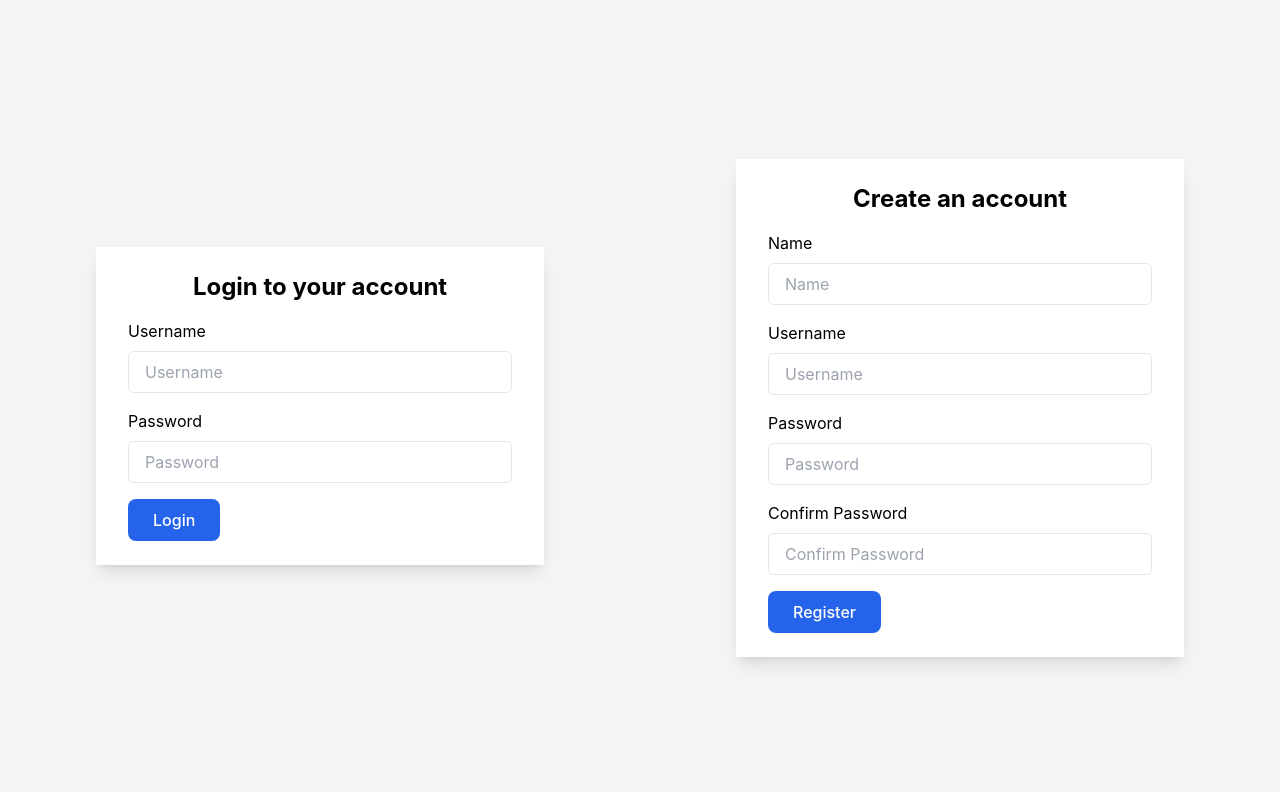
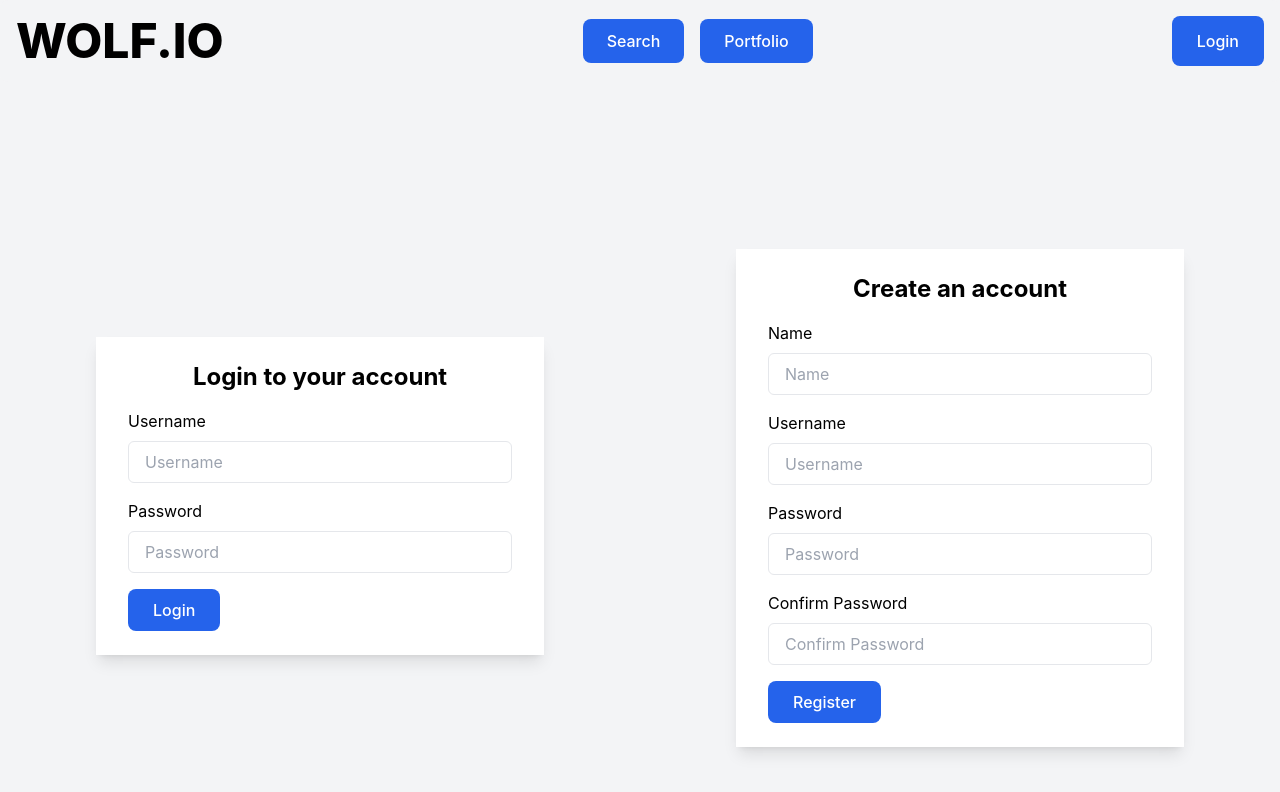
Before and after one commit to KDeLaria/stock-portfolio-app, a React (Vite) app in the folder client/: page /login in a window 1280 px wide. Shown: the top 792 px of the page. Built offline with nearby package versions, Linux system fonts and the light colour scheme; what igniteui-react-charts would draw is missing.

Commit message:
Adding nav links to header

```diff
--- a/client/src/components/home/header.jsx
+++ b/client/src/components/home/header.jsx
@@ -1,10 +1,12 @@
 import React, { useState } from 'react';
-import { useNavigate } from 'react-router-dom';
+import { useNavigate, Link } from 'react-router-dom';
 import {useAuth} from "../../utils/Auth";
 
 const Header = () => {
   const navigate = useNavigate(); // Initialize useNavigate
   const {loggedIn, logout, name}  = useAuth();
+
+
   // Function to handle login button click
   const handleLoginClick = () => {
     if (loggedIn) {
@@ -14,20 +16,28 @@ const Header = () => {
     navigate('/login'); // Navigate to the login page
   }
   };
+
+  // Function to navigate back home when WOLF.IO is clicked
+  const navigateHome = () => {
+    navigate('/'); // Navigate to the home page
+  };
+
   return (
     <header className="flex justify-between items-center mb-2 p-4 bg-gray-100 rounded-lg">
-      <h1 className="text-5xl font-extrabold">WOLF.IO</h1>
+      <h1 className="text-5xl font-extrabold" onClick={navigateHome} style={{cursor: 'pointer'}}>WOLF.IO</h1>
       <nav>
-        {/* Add navigation links if needed */}
+        <ul className="flex space-x-4">
+          <li><Link to="/search" className="py-3 px-6 bg-blue-600 text-white rounded-lg hover:bg-blue-800 transition-colors duration-300">Search</Link></li>
+          <li><Link to="/portfolio" className="py-3 px-6 bg-blue-600 text-white rounded-lg hover:bg-blue-800 transition-colors duration-300">Portfolio</Link></li>
+        </ul>
       </nav>
       {loggedIn && (<span>Welcome {name},</span>)}
       <button
         className="py-3 px-6 bg-blue-600 text-white rounded-lg hover:bg-blue-800 transition-colors duration-300"
-        onClick={handleLoginClick} // Add the click handler here
+        onClick={handleLoginClick}
       >
-        {loggedIn ? (<span>Logout</span>) : (<span>Login</span>)}
+        {loggedIn ? 'Logout' : 'Login'}
       </button>
-
     </header>
   );
 };
--- a/client/src/output.css
+++ b/client/src/output.css
@@ -1,6 +1,8 @@
 /*
 ! tailwindcss v3.4.1 | MIT License | https://tailwindcss.com
-*//*
+*/
+
+/*
 1. Prevent padding and border from affecting element width. (https://github.com/mozdevs/cssremedy/issues/4)
 2. Allow adding a border to an element by just adding a border-width. (https://github.com/tailwindcss/tailwindcss/pull/116)
 */
@@ -8,10 +10,14 @@
 *,
 ::before,
 ::after {
-  box-sizing: border-box; /* 1 */
-  border-width: 0; /* 2 */
-  border-style: solid; /* 2 */
-  border-color: #e5e7eb; /* 2 */
+  box-sizing: border-box;
+  /* 1 */
+  border-width: 0;
+  /* 2 */
+  border-style: solid;
+  /* 2 */
+  border-color: #e5e7eb;
+  /* 2 */
 }
 
 ::before,
@@ -31,15 +37,23 @@
 
 html,
 :host {
-  line-height: 1.5; /* 1 */
-  -webkit-text-size-adjust: 100%; /* 2 */
-  -moz-tab-size: 4; /* 3 */
+  line-height: 1.5;
+  /* 1 */
+  -webkit-text-size-adjust: 100%;
+  /* 2 */
+  -moz-tab-size: 4;
+  /* 3 */
   -o-tab-size: 4;
-     tab-size: 4; /* 3 */
-  font-family: ui-sans-serif, system-ui, sans-serif, "Apple Color Emoji", "Segoe UI Emoji", "Segoe UI Symbol", "Noto Color Emoji"; /* 4 */
-  font-feature-settings: normal; /* 5 */
-  font-variation-settings: normal; /* 6 */
-  -webkit-tap-highlight-color: transparent; /* 7 */
+     tab-size: 4;
+  /* 3 */
+  font-family: ui-sans-serif, system-ui, sans-serif, "Apple Color Emoji", "Segoe UI Emoji", "Segoe UI Symbol", "Noto Color Emoji";
+  /* 4 */
+  font-feature-settings: normal;
+  /* 5 */
+  font-variation-settings: normal;
+  /* 6 */
+  -webkit-tap-highlight-color: transparent;
+  /* 7 */
 }
 
 /*
@@ -48,8 +62,10 @@ html,
 */
 
 body {
-  margin: 0; /* 1 */
-  line-height: inherit; /* 2 */
+  margin: 0;
+  /* 1 */
+  line-height: inherit;
+  /* 2 */
 }
 
 /*
@@ -59,9 +75,12 @@ body {
 */
 
 hr {
-  height: 0; /* 1 */
-  color: inherit; /* 2 */
-  border-top-width: 1px; /* 3 */
+  height: 0;
+  /* 1 */
+  color: inherit;
+  /* 2 */
+  border-top-width: 1px;
+  /* 3 */
 }
 
 /*
@@ -116,10 +135,14 @@ code,
 kbd,
 samp,
 pre {
-  font-family: ui-monospace, SFMono-Regular, Menlo, Monaco, Consolas, "Liberation Mono", "Courier New", monospace; /* 1 */
-  font-feature-settings: normal; /* 2 */
-  font-variation-settings: normal; /* 3 */
-  font-size: 1em; /* 4 */
+  font-family: ui-monospace, SFMono-Regular, Menlo, Monaco, Consolas, "Liberation Mono", "Courier New", monospace;
+  /* 1 */
+  font-feature-settings: normal;
+  /* 2 */
+  font-variation-settings: normal;
+  /* 3 */
+  font-size: 1em;
+  /* 4 */
 }
 
 /*
@@ -157,9 +180,12 @@ sup {
 */
 
 table {
-  text-indent: 0; /* 1 */
-  border-color: inherit; /* 2 */
-  border-collapse: collapse; /* 3 */
+  text-indent: 0;
+  /* 1 */
+  border-color: inherit;
+  /* 2 */
+  border-collapse: collapse;
+  /* 3 */
 }
 
 /*
@@ -173,15 +199,24 @@ input,
 optgroup,
 select,
 textarea {
-  font-family: inherit; /* 1 */
-  font-feature-settings: inherit; /* 1 */
-  font-variation-settings: inherit; /* 1 */
-  font-size: 100%; /* 1 */
-  font-weight: inherit; /* 1 */
-  line-height: inherit; /* 1 */
-  color: inherit; /* 1 */
-  margin: 0; /* 2 */
-  padding: 0; /* 3 */
+  font-family: inherit;
+  /* 1 */
+  font-feature-settings: inherit;
+  /* 1 */
+  font-variation-settings: inherit;
+  /* 1 */
+  font-size: 100%;
+  /* 1 */
+  font-weight: inherit;
+  /* 1 */
+  line-height: inherit;
+  /* 1 */
+  color: inherit;
+  /* 1 */
+  margin: 0;
+  /* 2 */
+  padding: 0;
+  /* 3 */
 }
 
 /*
@@ -202,9 +237,12 @@ button,
 [type='button'],
 [type='reset'],
 [type='submit'] {
-  -webkit-appearance: button; /* 1 */
-  background-color: transparent; /* 2 */
-  background-image: none; /* 2 */
+  -webkit-appearance: button;
+  /* 1 */
+  background-color: transparent;
+  /* 2 */
+  background-image: none;
+  /* 2 */
 }
 
 /*
@@ -246,8 +284,10 @@ Correct the cursor style of increment and decrement buttons in Safari.
 */
 
 [type='search'] {
-  -webkit-appearance: textfield; /* 1 */
-  outline-offset: -2px; /* 2 */
+  -webkit-appearance: textfield;
+  /* 1 */
+  outline-offset: -2px;
+  /* 2 */
 }
 
 /*
@@ -264,8 +304,10 @@ Remove the inner padding in Chrome and Safari on macOS.
 */
 
 ::-webkit-file-upload-button {
-  -webkit-appearance: button; /* 1 */
-  font: inherit; /* 2 */
+  -webkit-appearance: button;
+  /* 1 */
+  font: inherit;
+  /* 2 */
 }
 
 /*
@@ -316,6 +358,7 @@ menu {
 /*
 Reset default styling for dialogs.
 */
+
 dialog {
   padding: 0;
 }
@@ -334,14 +377,18 @@ textarea {
 */
 
 input::-moz-placeholder, textarea::-moz-placeholder {
-  opacity: 1; /* 1 */
-  color: #9ca3af; /* 2 */
+  opacity: 1;
+  /* 1 */
+  color: #9ca3af;
+  /* 2 */
 }
 
 input::placeholder,
 textarea::placeholder {
-  opacity: 1; /* 1 */
-  color: #9ca3af; /* 2 */
+  opacity: 1;
+  /* 1 */
+  color: #9ca3af;
+  /* 2 */
 }
 
 /*
@@ -356,6 +403,7 @@ button,
 /*
 Make sure disabled buttons don't get the pointer cursor.
 */
+
 :disabled {
   cursor: default;
 }
@@ -374,8 +422,10 @@ audio,
 iframe,
 embed,
 object {
-  display: block; /* 1 */
-  vertical-align: middle; /* 2 */
+  display: block;
+  /* 1 */
+  vertical-align: middle;
+  /* 2 */
 }
 
 /*
@@ -389,6 +439,7 @@ video {
 }
 
 /* Make elements with the HTML hidden attribute stay hidden by default */
+
 [hidden] {
   display: none;
 }
@@ -492,351 +543,528 @@ video {
   --tw-backdrop-saturate:  ;
   --tw-backdrop-sepia:  ;
 }
+
 .container {
   width: 100%;
 }
+
 @media (min-width: 640px) {
-
   .container {
     max-width: 640px;
   }
 }
+
 @media (min-width: 768px) {
-
   .container {
     max-width: 768px;
   }
 }
+
 @media (min-width: 1024px) {
-
   .container {
     max-width: 1024px;
   }
 }
+
 @media (min-width: 1280px) {
-
   .container {
     max-width: 1280px;
   }
 }
+
 @media (min-width: 1536px) {
-
   .container {
     max-width: 1536px;
   }
 }
+
 .static {
   position: static;
 }
+
 .absolute {
   position: absolute;
 }
+
 .relative {
   position: relative;
 }
+
 .bottom-0 {
   bottom: 0px;
 }
+
 .left-0 {
   left: 0px;
 }
+
 .right-0 {
   right: 0px;
 }
+
 .m-2 {
   margin: 0.5rem;
 }
+
 .mx-3 {
   margin-left: 0.75rem;
   margin-right: 0.75rem;
 }
+
 .mx-auto {
   margin-left: auto;
   margin-right: auto;
 }
+
+.-ml-1 {
+  margin-left: -0.25rem;
+}
+
 .mb-1 {
   margin-bottom: 0.25rem;
 }
+
 .mb-2 {
   margin-bottom: 0.5rem;
 }
+
 .mb-4 {
   margin-bottom: 1rem;
 }
+
 .mb-5 {
   margin-bottom: 1.25rem;
 }
+
 .mr-1 {
   margin-right: 0.25rem;
 }
+
+.mr-3 {
+  margin-right: 0.75rem;
+}
+
 .mt-2 {
   margin-top: 0.5rem;
 }
+
 .mt-3 {
   margin-top: 0.75rem;
 }
+
 .mt-4 {
   margin-top: 1rem;
 }
+
 .block {
   display: block;
 }
+
 .flex {
   display: flex;
 }
+
+.inline-flex {
+  display: inline-flex;
+}
+
 .grid {
   display: grid;
 }
+
+.hidden {
+  display: none;
+}
+
 .h-40 {
   height: 10rem;
 }
+
 .h-5 {
   height: 1.25rem;
 }
+
+.h-\[50vh\] {
+  height: 50vh;
+}
+
+.h-6 {
+  height: 1.5rem;
+}
+
 .min-h-screen {
   min-height: 100vh;
 }
+
 .w-1\/3 {
   width: 33.333333%;
 }
+
 .w-2\/3 {
   width: 66.666667%;
 }
+
 .w-5 {
   width: 1.25rem;
 }
+
 .w-full {
   width: 100%;
 }
+
+.w-6 {
+  width: 1.5rem;
+}
+
 .max-w-md {
   max-width: 28rem;
 }
+
 .flex-initial {
   flex: 0 1 auto;
 }
+
+@keyframes spin {
+  to {
+    transform: rotate(360deg);
+  }
+}
+
+.animate-spin {
+  animation: spin 1s linear infinite;
+}
+
+.cursor-not-allowed {
+  cursor: not-allowed;
+}
+
 .grid-cols-1 {
   grid-template-columns: repeat(1, minmax(0, 1fr));
 }
+
 .grid-cols-2 {
   grid-template-columns: repeat(2, minmax(0, 1fr));
 }
+
 .flex-col {
   flex-direction: column;
 }
+
 .items-center {
   align-items: center;
 }
+
 .justify-center {
   justify-content: center;
 }
+
 .justify-between {
   justify-content: space-between;
 }
+
 .gap-10 {
   gap: 2.5rem;
 }
+
 .gap-4 {
   gap: 1rem;
 }
+
 .gap-8 {
   gap: 2rem;
 }
+
+.space-x-4 > :not([hidden]) ~ :not([hidden]) {
+  --tw-space-x-reverse: 0;
+  margin-right: calc(1rem * var(--tw-space-x-reverse));
+  margin-left: calc(1rem * calc(1 - var(--tw-space-x-reverse)));
+}
+
 .overflow-hidden {
   overflow: hidden;
 }
+
 .overflow-y-auto {
   overflow-y: auto;
 }
+
 .truncate {
   overflow: hidden;
   text-overflow: ellipsis;
   white-space: nowrap;
 }
+
 .rounded {
   border-radius: 0.25rem;
 }
+
 .rounded-lg {
   border-radius: 0.5rem;
 }
+
 .rounded-md {
   border-radius: 0.375rem;
 }
+
 .rounded-b-lg {
   border-bottom-right-radius: 0.5rem;
   border-bottom-left-radius: 0.5rem;
 }
+
 .border {
   border-width: 1px;
 }
+
 .border-t {
   border-top-width: 1px;
 }
+
 .bg-black {
   --tw-bg-opacity: 1;
   background-color: rgb(0 0 0 / var(--tw-bg-opacity));
 }
+
 .bg-blue-600 {
   --tw-bg-opacity: 1;
   background-color: rgb(37 99 235 / var(--tw-bg-opacity));
 }
+
 .bg-gray-100 {
   --tw-bg-opacity: 1;
   background-color: rgb(243 244 246 / var(--tw-bg-opacity));
 }
+
 .bg-gray-200 {
   --tw-bg-opacity: 1;
   background-color: rgb(229 231 235 / var(--tw-bg-opacity));
 }
+
 .bg-gray-800 {
   --tw-bg-opacity: 1;
   background-color: rgb(31 41 55 / var(--tw-bg-opacity));
 }
+
 .bg-green-500 {
   --tw-bg-opacity: 1;
   background-color: rgb(34 197 94 / var(--tw-bg-opacity));
 }
+
+.bg-green-600 {
+  --tw-bg-opacity: 1;
+  background-color: rgb(22 163 74 / var(--tw-bg-opacity));
+}
+
 .bg-white {
   --tw-bg-opacity: 1;
   background-color: rgb(255 255 255 / var(--tw-bg-opacity));
 }
+
 .bg-opacity-75 {
   --tw-bg-opacity: 0.75;
 }
+
 .p-2 {
   padding: 0.5rem;
 }
+
 .p-4 {
   padding: 1rem;
 }
+
 .px-4 {
   padding-left: 1rem;
   padding-right: 1rem;
 }
+
 .px-6 {
   padding-left: 1.5rem;
   padding-right: 1.5rem;
 }
+
 .px-8 {
   padding-left: 2rem;
   padding-right: 2rem;
 }
+
 .py-2 {
   padding-top: 0.5rem;
   padding-bottom: 0.5rem;
 }
+
 .py-3 {
   padding-top: 0.75rem;
   padding-bottom: 0.75rem;
 }
+
 .py-6 {
   padding-top: 1.5rem;
   padding-bottom: 1.5rem;
 }
+
 .pt-4 {
   padding-top: 1rem;
 }
+
 .text-left {
   text-align: left;
 }
+
 .text-center {
   text-align: center;
 }
+
 .text-2xl {
   font-size: 1.5rem;
   line-height: 2rem;
 }
+
 .text-5xl {
   font-size: 3rem;
   line-height: 1;
 }
+
 .text-lg {
   font-size: 1.125rem;
   line-height: 1.75rem;
 }
+
+.text-sm {
+  font-size: 0.875rem;
+  line-height: 1.25rem;
+}
+
 .text-xl {
   font-size: 1.25rem;
   line-height: 1.75rem;
 }
+
 .text-xs {
   font-size: 0.75rem;
   line-height: 1rem;
 }
+
 .font-bold {
   font-weight: 700;
 }
+
 .font-extrabold {
   font-weight: 800;
 }
+
 .font-semibold {
   font-weight: 600;
 }
+
+.leading-6 {
+  line-height: 1.5rem;
+}
+
+.text-black {
+  --tw-text-opacity: 1;
+  color: rgb(0 0 0 / var(--tw-text-opacity));
+}
+
 .text-blue-400 {
   --tw-text-opacity: 1;
   color: rgb(96 165 250 / var(--tw-text-opacity));
 }
+
 .text-blue-500 {
   --tw-text-opacity: 1;
   color: rgb(59 130 246 / var(--tw-text-opacity));
 }
+
 .text-green-600 {
   --tw-text-opacity: 1;
   color: rgb(22 163 74 / var(--tw-text-opacity));
 }
+
 .text-red-600 {
   --tw-text-opacity: 1;
   color: rgb(220 38 38 / var(--tw-text-opacity));
 }
+
 .text-slate-200 {
   --tw-text-opacity: 1;
   color: rgb(226 232 240 / var(--tw-text-opacity));
 }
+
 .text-white {
   --tw-text-opacity: 1;
   color: rgb(255 255 255 / var(--tw-text-opacity));
 }
+
+.opacity-25 {
+  opacity: 0.25;
+}
+
+.opacity-75 {
+  opacity: 0.75;
+}
+
 .shadow {
   --tw-shadow: 0 1px 3px 0 rgb(0 0 0 / 0.1), 0 1px 2px -1px rgb(0 0 0 / 0.1);
   --tw-shadow-colored: 0 1px 3px 0 var(--tw-shadow-color), 0 1px 2px -1px var(--tw-shadow-color);
   box-shadow: var(--tw-ring-offset-shadow, 0 0 #0000), var(--tw-ring-shadow, 0 0 #0000), var(--tw-shadow);
 }
+
 .shadow-lg {
   --tw-shadow: 0 10px 15px -3px rgb(0 0 0 / 0.1), 0 4px 6px -4px rgb(0 0 0 / 0.1);
   --tw-shadow-colored: 0 10px 15px -3px var(--tw-shadow-color), 0 4px 6px -4px var(--tw-shadow-color);
   box-shadow: var(--tw-ring-offset-shadow, 0 0 #0000), var(--tw-ring-shadow, 0 0 #0000), var(--tw-shadow);
 }
+
 .shadow-md {
   --tw-shadow: 0 4px 6px -1px rgb(0 0 0 / 0.1), 0 2px 4px -2px rgb(0 0 0 / 0.1);
   --tw-shadow-colored: 0 4px 6px -1px var(--tw-shadow-color), 0 2px 4px -2px var(--tw-shadow-color);
   box-shadow: var(--tw-ring-offset-shadow, 0 0 #0000), var(--tw-ring-shadow, 0 0 #0000), var(--tw-shadow);
 }
+
+.transition {
+  transition-property: color, background-color, border-color, text-decoration-color, fill, stroke, opacity, box-shadow, transform, filter, -webkit-backdrop-filter;
+  transition-property: color, background-color, border-color, text-decoration-color, fill, stroke, opacity, box-shadow, transform, filter, backdrop-filter;
+  transition-property: color, background-color, border-color, text-decoration-color, fill, stroke, opacity, box-shadow, transform, filter, backdrop-filter, -webkit-backdrop-filter;
+  transition-timing-function: cubic-bezier(0.4, 0, 0.2, 1);
+  transition-duration: 150ms;
+}
+
 .transition-colors {
   transition-property: color, background-color, border-color, text-decoration-color, fill, stroke;
   transition-timing-function: cubic-bezier(0.4, 0, 0.2, 1);
   transition-duration: 150ms;
 }
+
 .transition-shadow {
   transition-property: box-shadow;
   transition-timing-function: cubic-bezier(0.4, 0, 0.2, 1);
   transition-duration: 150ms;
 }
+
 .transition-transform {
   transition-property: transform;
   transition-timing-function: cubic-bezier(0.4, 0, 0.2, 1);
   transition-duration: 150ms;
 }
+
+.duration-150 {
+  transition-duration: 150ms;
+}
+
 .duration-300 {
   transition-duration: 300ms;
+}
+
+.ease-in-out {
+  transition-timing-function: cubic-bezier(0.4, 0, 0.2, 1);
 }
 
 :root {
   font-family: Inter, system-ui, Avenir, Helvetica, Arial, sans-serif;
   line-height: 1.5;
   font-weight: 400;
-
   color-scheme: light dark;
   color: rgba(255, 255, 255, 0.87);
   background-color: #242424;
-
   font-synthesis: none;
   text-rendering: optimizeLegibility;
   -webkit-font-smoothing: antialiased;
@@ -848,6 +1076,7 @@ a {
   color: #646cff;
   text-decoration: inherit;
 }
+
 a:hover {
   color: #535bf2;
 }
@@ -876,12 +1105,18 @@ button {
   cursor: pointer;
   transition: border-color 0.25s;
 }
+
 button:hover {
   border-color: #646cff;
 }
+
 button:focus,
 button:focus-visible {
   outline: 4px auto -webkit-focus-ring-color;
+}
+
+.hidden {
+  display: none!important;
 }
 
 @media (prefers-color-scheme: light) {
@@ -889,9 +1124,11 @@ button:focus-visible {
     color: #213547;
     background-color: #ffffff;
   }
+
   a:hover {
     color: #747bff;
   }
+
   button {
     background-color: #f9f9f9;
   }
@@ -911,6 +1148,11 @@ button:focus-visible {
 .hover\:bg-blue-900:hover {
   --tw-bg-opacity: 1;
   background-color: rgb(30 58 138 / var(--tw-bg-opacity));
+}
+
+.hover\:bg-green-500:hover {
+  --tw-bg-opacity: 1;
+  background-color: rgb(34 197 94 / var(--tw-bg-opacity));
 }
 
 .hover\:bg-green-700:hover {
@@ -951,9 +1193,16 @@ button:focus-visible {
 }
 
 @media (min-width: 768px) {
-
   .md\:mb-2 {
     margin-bottom: 0.5rem;
+  }
+
+  .md\:block {
+    display: block;
+  }
+
+  .md\:hidden {
+    display: none;
   }
 
   .md\:grid-cols-2 {
@@ -980,7 +1229,6 @@ button:focus-visible {
 }
 
 @media (min-width: 1024px) {
-
   .lg\:p-4 {
     padding: 1rem;
   }
--- a/client/src/pages/login-register.jsx
+++ b/client/src/pages/login-register.jsx
@@ -3,6 +3,7 @@ import Login from '../components/login-register/login';
 import Register from '../components/login-register/register';
 import {useAuth} from "../utils/Auth";
 import MainHome from "./mainHome";
+import Header from "../components/home/header";
 
 
 const LoginRegister = () => {
@@ -12,14 +13,19 @@ const LoginRegister = () => {
   }
   else {
     return (
+      <>
+       <Header />
       <div className="flex justify-center items-center bg-gray-100 min-h-screen">
+
         <div className="container mx-auto px-4">
           <div className="grid grid-cols-1 md:grid-cols-2 gap-8">
+
             <Login />
             <Register />
           </div>
         </div>
       </div>
+      </>
     );
   };
 }
```
Also changed, not shown: 1 other file (tests, documents, lock files or other folders).
